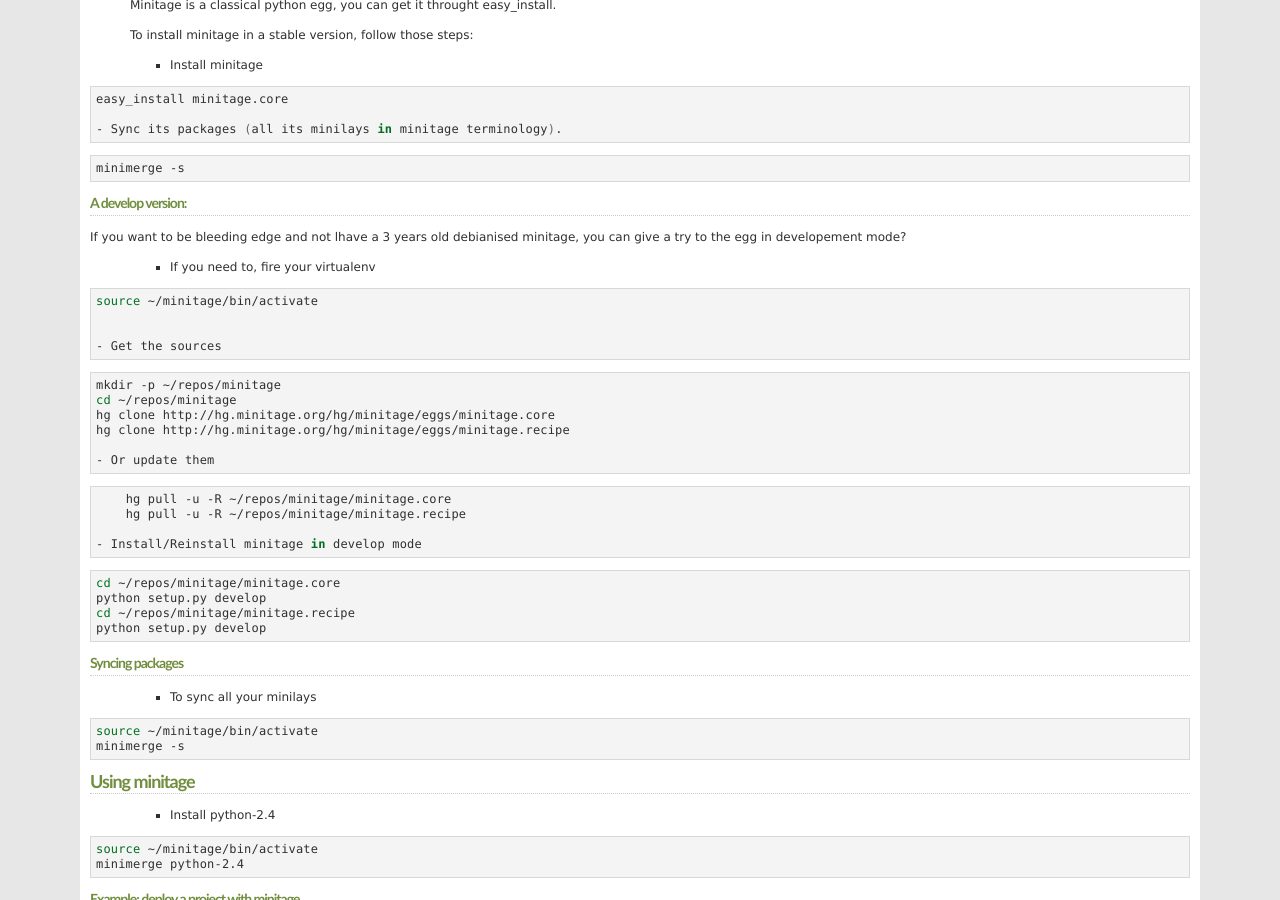
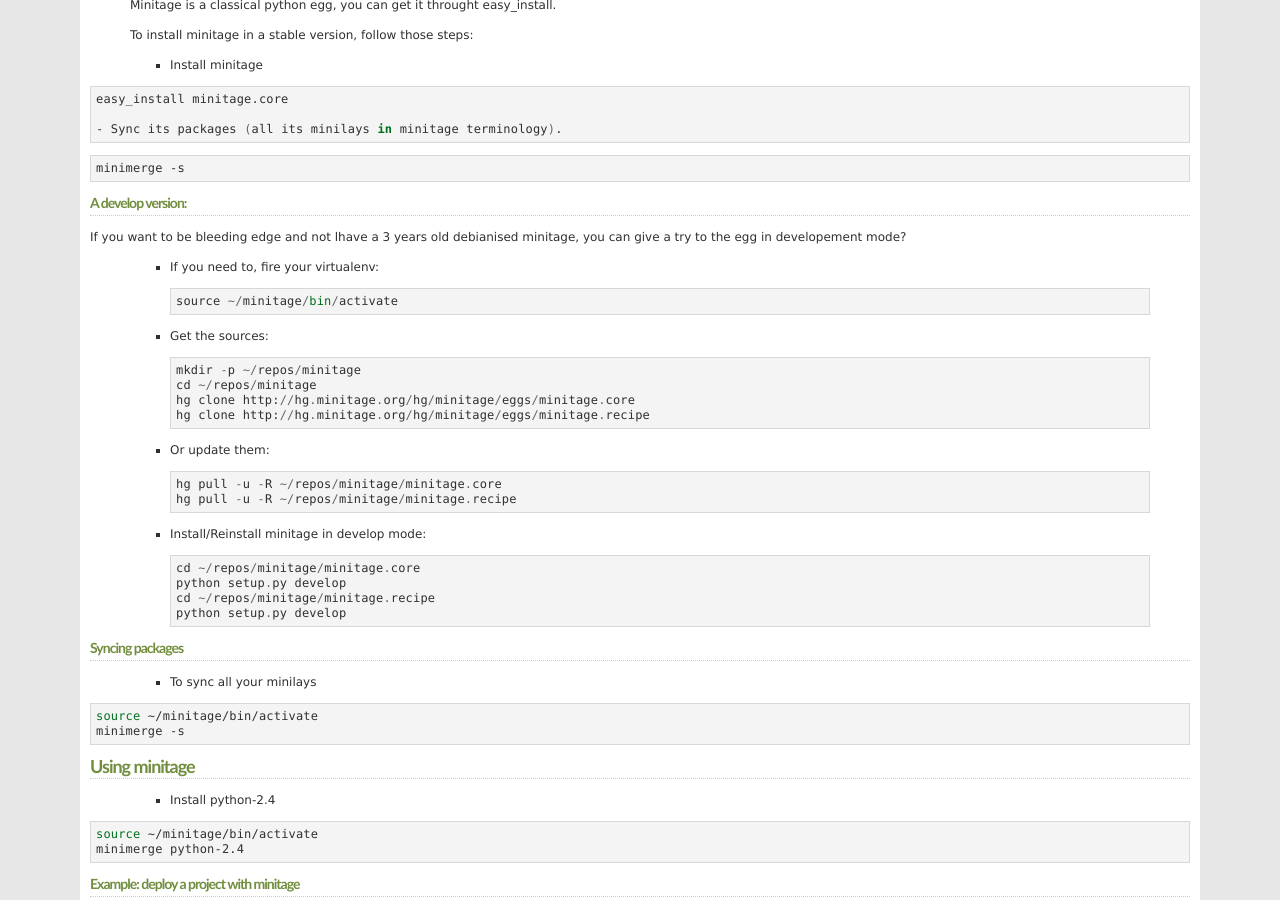
Before and after one commit to minitage/minitage.github.io, a Sphinx documentation site: the page built from source/installation.rst, in a window 1280 px wide and 900 px high, scrolled down 3308 px. Built offline with Sphinx 7.4.7, drawn with Linux system fonts in a browser that asks for light colours.

Commit message:
installation udpate

```diff
--- a/source/installation.rst
+++ b/source/installation.rst
@@ -197,32 +197,23 @@
 If you want to be bleeding edge and not lhave a 3 years old debianised
 minitage, you can give a try to the egg in developement mode?
 
-    - If you need to, fire your virtualenv
+    - If you need to, fire your virtualenv::
 
-.. code-block:: sh
+        source ~/minitage/bin/activate
 
-    source ~/minitage/bin/activate
-
-
-    - Get the sources
-
-.. code-block:: sh
+    - Get the sources::
 
         mkdir -p ~/repos/minitage
         cd ~/repos/minitage
         hg clone http://hg.minitage.org/hg/minitage/eggs/minitage.core
         hg clone http://hg.minitage.org/hg/minitage/eggs/minitage.recipe
 
-        - Or update them
-
-.. code-block:: sh
+    - Or update them::
 
         hg pull -u -R ~/repos/minitage/minitage.core
         hg pull -u -R ~/repos/minitage/minitage.recipe
 
-    - Install/Reinstall minitage in develop mode
-
-.. code-block:: sh
+    - Install/Reinstall minitage in develop mode::
 
         cd ~/repos/minitage/minitage.core
         python setup.py develop
```
